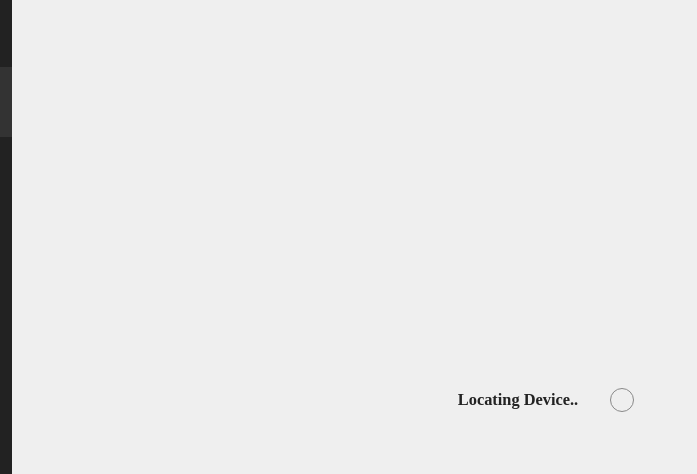
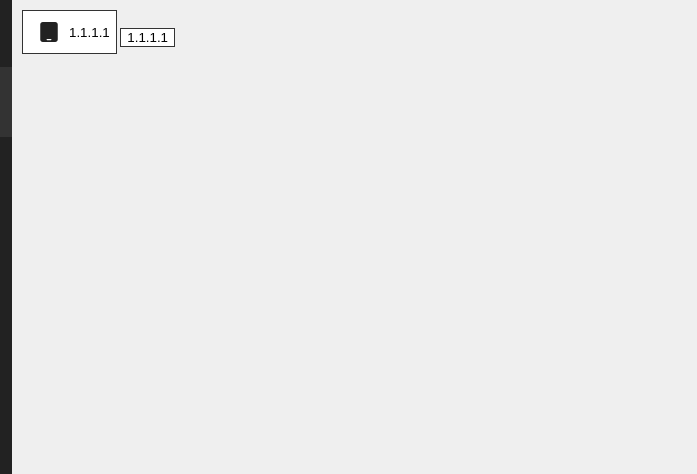
Before and after one commit to Lyr-7D1h/remarkable_client, a plain HTML site: page static/index.html in a window 1280 px wide. Shown: the top 474 px of the page, 188-885 px from the left. Drawn offline with Linux system fonts and the light colour scheme.

Commit message:
css: styling buttons

```diff
--- a/static/index.html
+++ b/static/index.html
@@ -40,16 +40,22 @@
     <main>
       <div id="settings"></div>
 
-      <div id="devices_block"></div>
+      <div id="devices_block">
+        <button>
+          <svg xmlns="http://www.w3.org/2000/svg" viewBox="0 0 448 512"><path d="M64 0C28.7 0 0 28.7 0 64V448c0 35.3 28.7 64 64 64H384c35.3 0 64-28.7 64-64V64c0-35.3-28.7-64-64-64H64zM176 432h96c8.8 0 16 7.2 16 16s-7.2 16-16 16H176c-8.8 0-16-7.2-16-16s7.2-16 16-16z"/></svg>
+          1.1.1.1
+        </button>
+        <button>1.1.1.1</button>
+      </div>
       <div id="files_block" style="display: none">
         <h2>My Files</h2>
         <div id="folders"></div>
         <div id="files"></div>
       </div>
-      <div id="loading_block">
-        <h3 style="display: inline; margin-right: 20px">Locating Device..</h3>
-        <span class="loader"></span>
-      </div>
+      <!-- <div id="loading_block"> -->
+      <!--   <h3 style="display: inline; margin-right: 20px">Locating Device..</h3> -->
+      <!--   <span class="loader"></span> -->
+      <!-- </div> -->
     </main>
 
     <script src="./main.js" />
--- a/static/main.css
+++ b/static/main.css
@@ -22,6 +22,18 @@ body {
   -webkit-user-select: none;
   -ms-user-select: none;
   user-select: none;
+}
+
+button {
+  background-color: white;
+  border: 1px solid var(--dark-hl);
+  display: inline-flex;
+  align-items: center;
+}
+button svg {
+  width: 20px;
+  height: 20px;
+  fill: var(--dark);
 }
 
 h1 {
@@ -75,7 +87,9 @@ main {
   display: flex;
   align-items: center;
 }
-
+#devices_block {
+  padding: 10px;
+}
 #loading_block {
   position: relative;
   width: 100%;
--- a/static/main.js
+++ b/static/main.js
@@ -3,17 +3,18 @@ const filesDom = document.getElementById("files");
 
 const devices = {};
 // setInterval(() => {
-invoke("devices").then((d) => {
-  console.log(devices);
-  for (const device of d) {
-    devices[device.mac] = device;
-  }
-  render();
-});
+// invoke("devices").then((d) => {
+//   console.log(devices);
+//   for (const device of d) {
+//     devices[device.mac] = device;
+//   }
+//   render();
+// });
 // }, 1000);
 
 function render() {
   if (devices.length == 0) return;
+  console.log(devices);
 
   document.getElementById("loading_block").style.display = "none";
 
```
